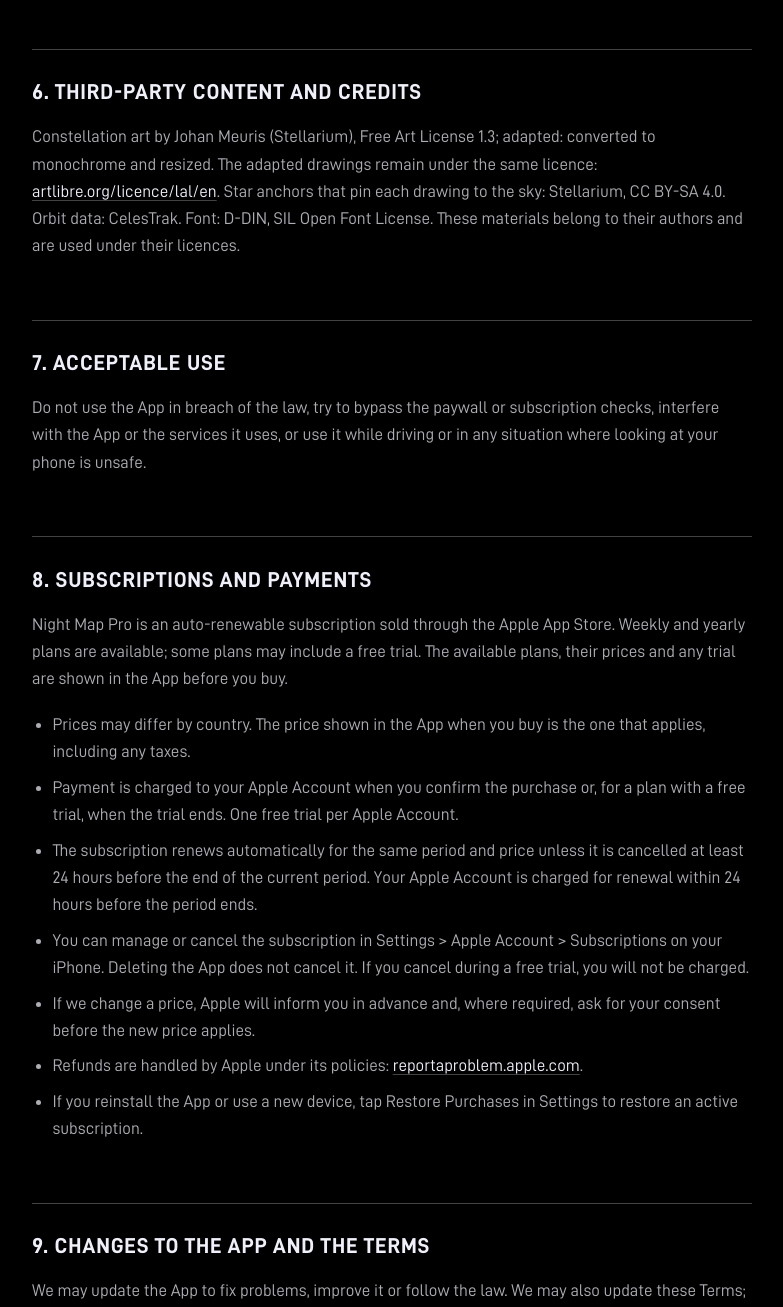
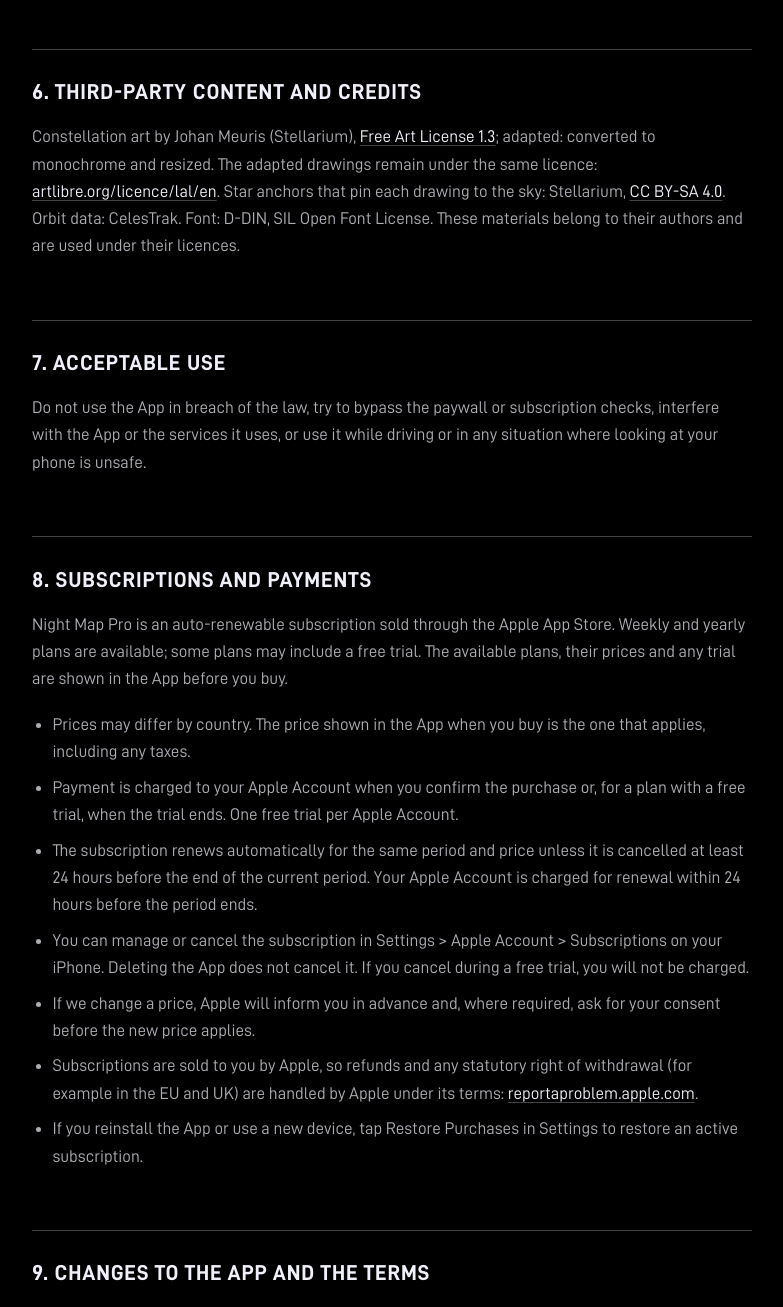
Before and after one commit to Nightmapapp/nightmapapp.github.io, a plain HTML site: page terms.html in a window 1280 px wide. Shown: the part 1460-2767 px from the top of the page, without its empty margins (248-1031 px from the left). Drawn offline with Linux system fonts and the light colour scheme.

Commit message:
Add files via upload

```diff
--- a/terms.html
+++ b/terms.html
@@ -38,7 +38,7 @@
 <p>Positions of stars, planets, the Moon and satellites, pass times and event times are calculated from public catalogues and mathematical models. They are accurate enough for enjoying the sky but are provided without a guarantee of precision. The App must not be used for navigation, aviation, spaceflight or any safety-critical purpose. Satellite data depends on CelesTrak, whose availability we cannot guarantee.</p>
 
 <h2>6. Third-party content and credits</h2>
-<p>Constellation art by Johan Meuris (Stellarium), Free Art License 1.3; adapted: converted to monochrome and resized. The adapted drawings remain under the same licence: <a href="https://artlibre.org/licence/lal/en/">artlibre.org/licence/lal/en</a>. Star anchors that pin each drawing to the sky: Stellarium, CC BY-SA 4.0. Orbit data: CelesTrak. Font: D-DIN, SIL Open Font License. These materials belong to their authors and are used under their licences.</p>
+<p>Constellation art by Johan Meuris (Stellarium), <a href="https://artlibre.org/licence/lal/en/">Free Art License 1.3</a>; adapted: converted to monochrome and resized. The adapted drawings remain under the same licence: <a href="https://artlibre.org/licence/lal/en/">artlibre.org/licence/lal/en</a>. Star anchors that pin each drawing to the sky: Stellarium, <a href="https://creativecommons.org/licenses/by-sa/4.0/">CC BY-SA 4.0</a>. Orbit data: CelesTrak. Font: D-DIN, SIL Open Font License. These materials belong to their authors and are used under their licences.</p>
 
 <h2>7. Acceptable use</h2>
 <p>Do not use the App in breach of the law, try to bypass the paywall or subscription checks, interfere with the App or the services it uses, or use it while driving or in any situation where looking at your phone is unsafe.</p>
@@ -51,7 +51,7 @@
   <li>The subscription renews automatically for the same period and price unless it is cancelled at least 24 hours before the end of the current period. Your Apple Account is charged for renewal within 24 hours before the period ends.</li>
   <li>You can manage or cancel the subscription in Settings &gt; Apple Account &gt; Subscriptions on your iPhone. Deleting the App does not cancel it. If you cancel during a free trial, you will not be charged.</li>
   <li>If we change a price, Apple will inform you in advance and, where required, ask for your consent before the new price applies.</li>
-  <li>Refunds are handled by Apple under its policies: <a href="https://reportaproblem.apple.com">reportaproblem.apple.com</a>.</li>
+  <li>Subscriptions are sold to you by Apple, so refunds and any statutory right of withdrawal (for example in the EU and UK) are handled by Apple under its terms: <a href="https://reportaproblem.apple.com">reportaproblem.apple.com</a>.</li>
   <li>If you reinstall the App or use a new device, tap Restore Purchases in Settings to restore an active subscription.</li>
 </ul>
 
```
